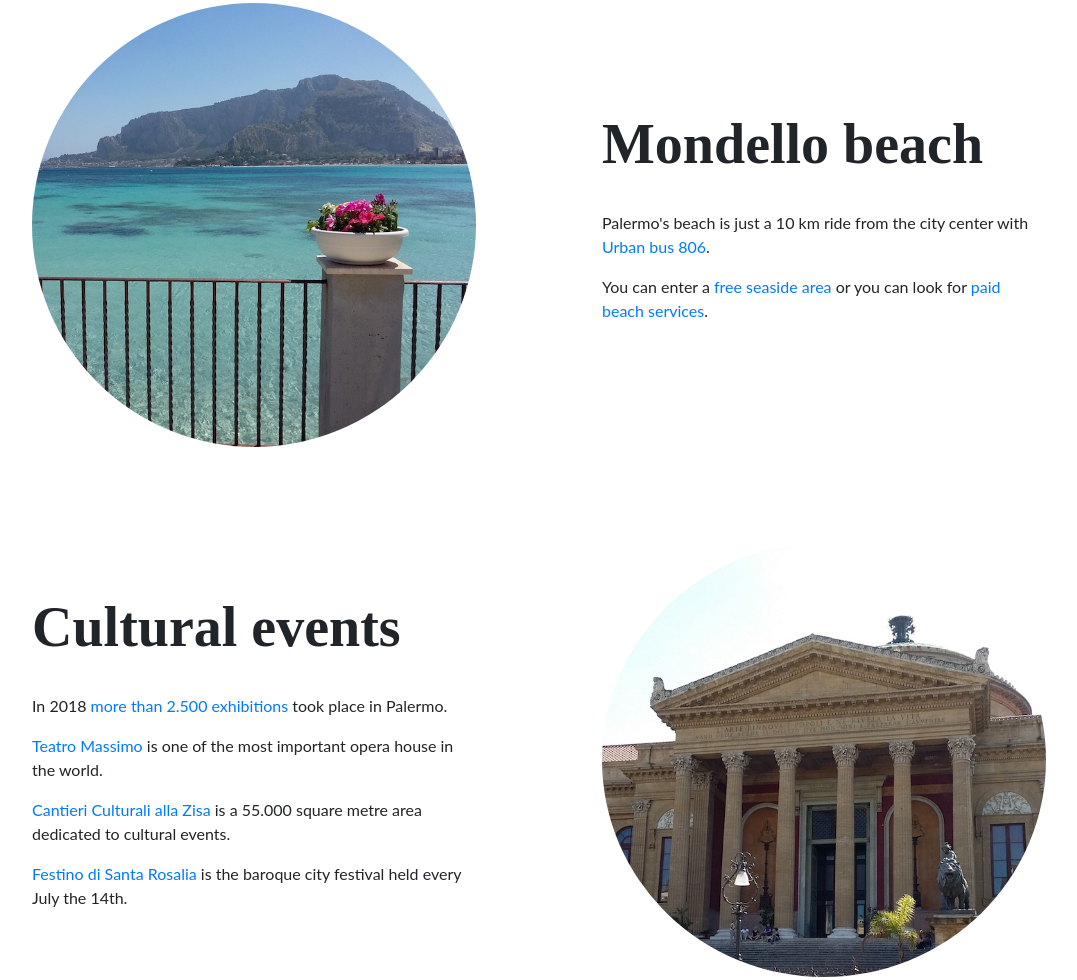
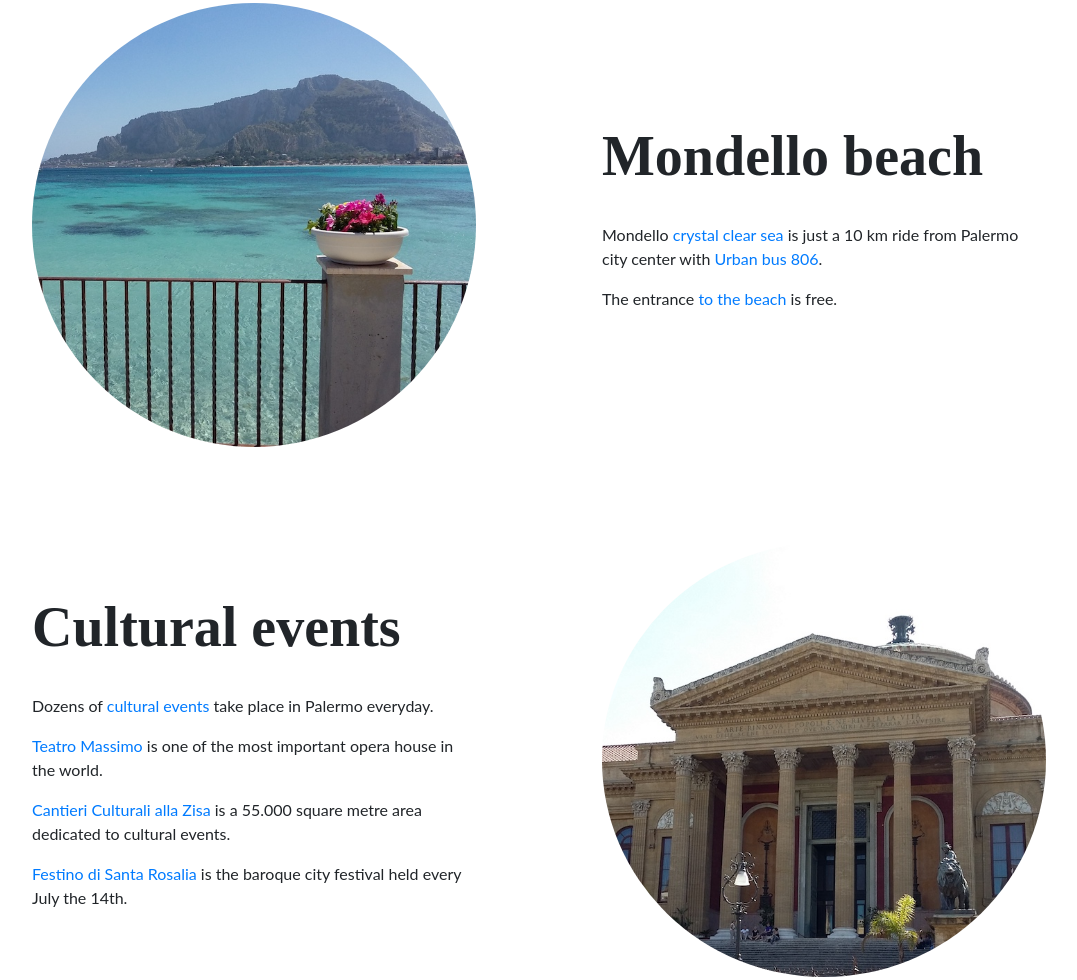
Before and after one commit to marcofromsicily/movetopalermo, a website: page index.html in a window 1280 px wide. Shown: the part 1314-2294 px from the top of the page, without its empty margins (101-1178 px from the left). Drawn offline with Linux system fonts and the light colour scheme.

Commit message:
updated info july 2019

```diff
--- a/index.html
+++ b/index.html
@@ -92,8 +92,8 @@
             <div class="p-5">
               <h2 class="display-4">Mondello beach</h2>
               <br>
-              <p>Palermo's beach is just a 10 km ride from the city center with <a href="https://moovitapp.com/">Urban bus 806</a>.</p>
-              <p>You can enter a <a href="https://www.youtube.com/watch?v=aiSuB3xrhRk"> free seaside area</a> or you can look for <a href="https://www.facebook.com/Mondellomare/">paid beach services</a>.</p>
+              <p>Mondello <a href="https://www.youtube.com/watch?v=aiSuB3xrhRk"> crystal clear sea</a> is just a 10 km ride from Palermo city center with <a href="https://moovitapp.com/">Urban bus 806</a>.</p>
+              <p>The entrance <a href="https://turismo.comune.palermo.it/palermo-welcome-mare-dettaglio.php?tp=158&det=26&id=373"> to the beach</a> is free.</p>
             </div>
           </div>
         </div>
@@ -112,7 +112,7 @@
             <div class="p-5">
               <h2 class="display-4">Cultural events</h2>
               <br>
-              <p>In 2018 <a href="https://www.facebook.com/PalermoCapitaleItalianaCultura/videos/2135901326725648/">more than 2.500 exhibitions</a> took place in Palermo.</p>
+              <p>Dozens of  <a href="https://turismo.comune.palermo.it">cultural events</a> take place in Palermo everyday.</p>
               <p><a href="http://www.teatromassimo.it/">Teatro Massimo </a> is one of the most important opera house in the world.</p>
               <p><a href="https://www.facebook.com/cantiericulturalizisa/">Cantieri Culturali alla Zisa</a> is a 55.000 square metre area dedicated to cultural events.</p>
               <p><a href="https://www.youtube.com/watch?v=joeU_bvqWMQ"> Festino di Santa Rosalia </a> is the baroque city festival held every July the 14th.
@@ -179,7 +179,7 @@
               <p>The city is covered with "Fiber to the home" Gigabit internet connection brought by <a href="https://openfiber.it/it/fibra-ottica/news/palermo-1-giga-al-secondo-un-modello-per-tutta-litalia">Open Fiber</a>.
               <p>The council town itself runs an <a href="https://umap.openstreetmap.fr/ja/map/anello-telematico-comunale-palermo_71124#13/38.1380/13.3881"> optical fiber network</a> for state offices and smart city services.
               <p>There are two <a href="https://en.wikipedia.org/wiki/Internet_exchange_point"> internet exchange point</a>, the <a href="http://www.tisparkle.com/our-platform/cloud-data-center-platform/sparkle-sicily-hub">Sicily HUB </a> and the <a href="https://www.openhubmed.it/">Open HUB Med</a>.</p>
-              <p>Many coworking spaces are open to the freelance community, like <a href="https://www.creziplus.it/"> Crezi</a> and <a href="http://www.neunoi.it/">Neunoi</a>.</p>
+              <p>Many coworking spaces are open to the freelance community, like <a href="https://www.creziplus.it/"> Crezi</a> and <a href="https://www.scalo5b.com/"> Scalo 5B</a></p>
             </div>
           </div>
         </div>
```
